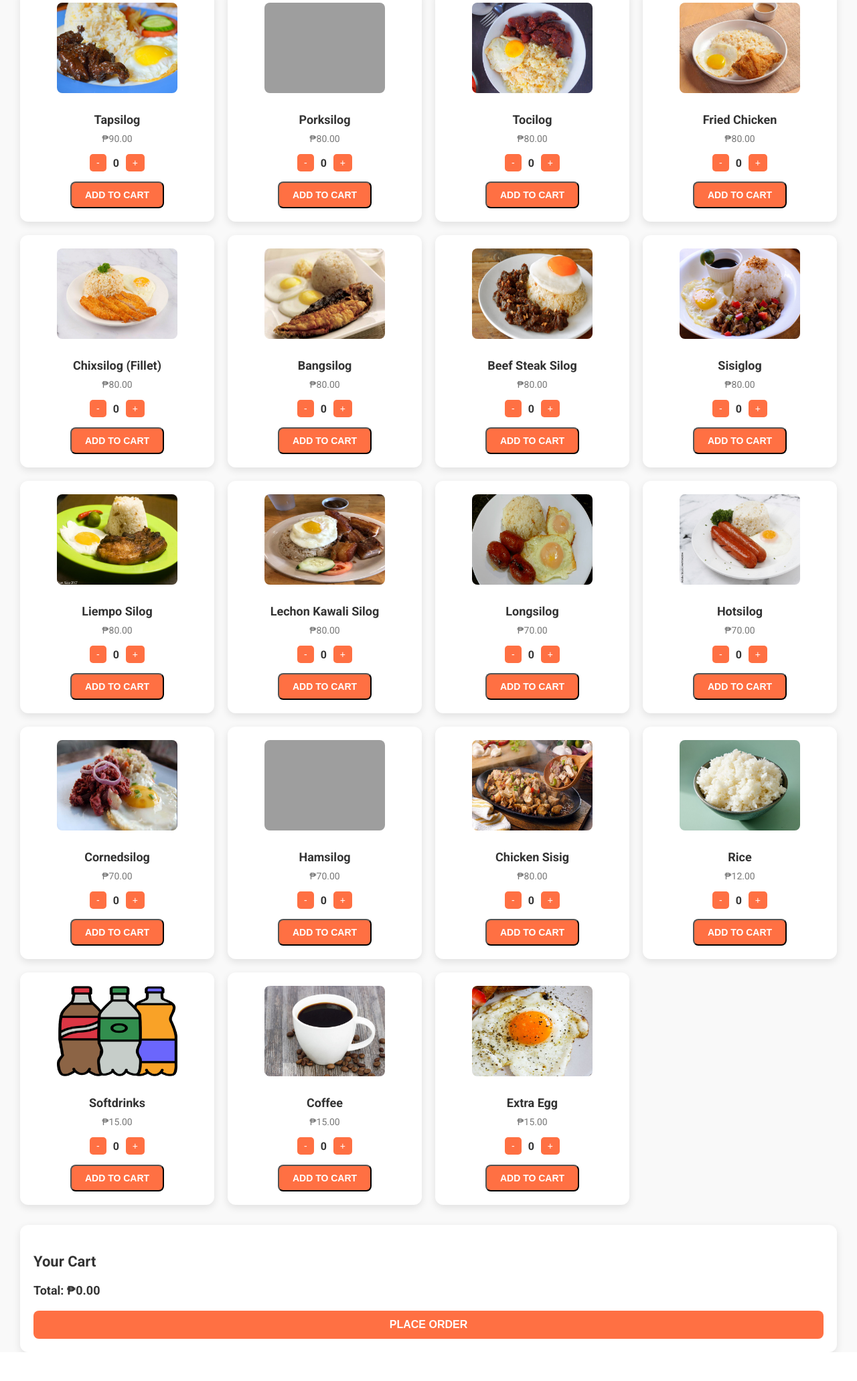
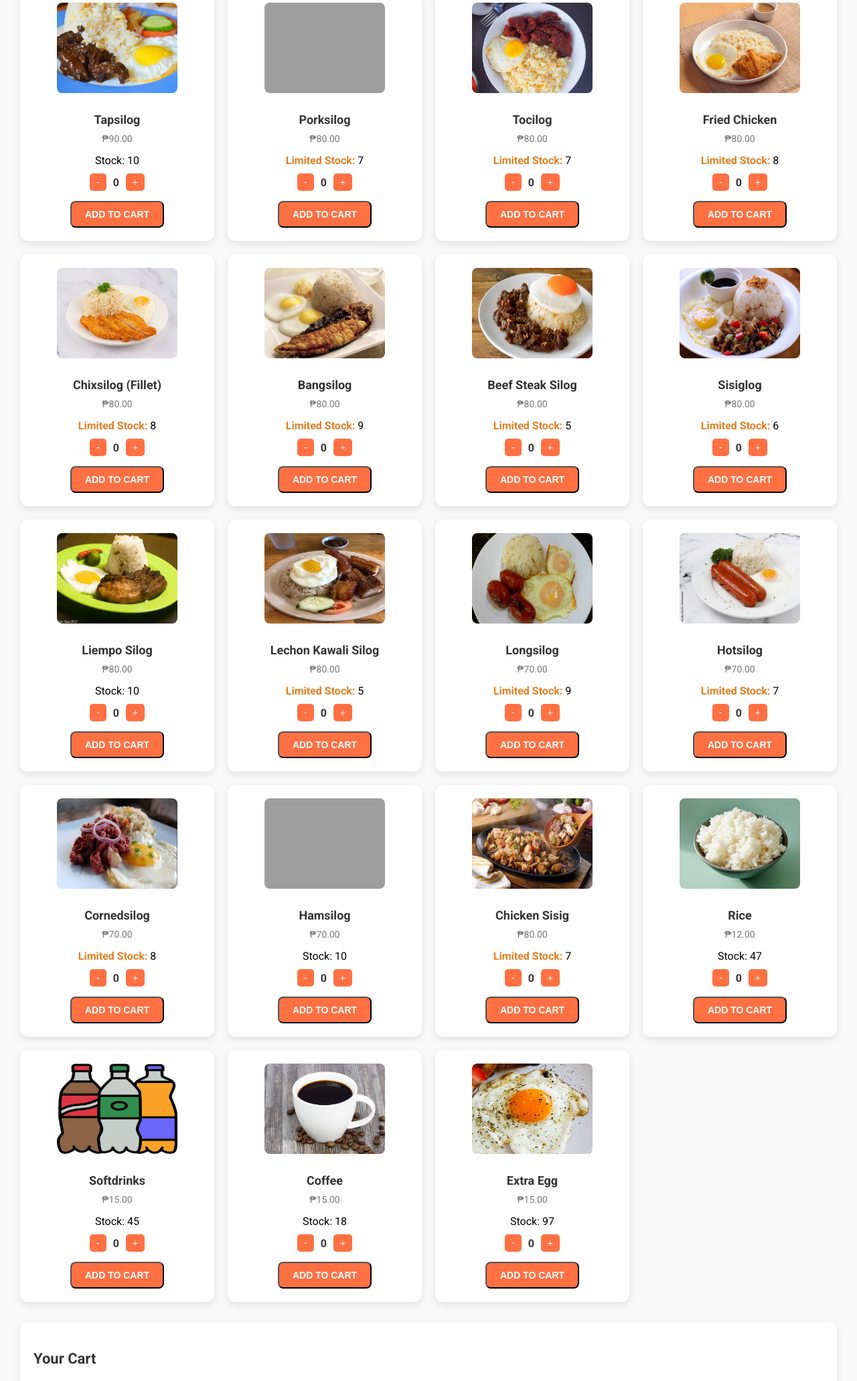
Before and after one commit to Ishtabalern/FourM, a PHP site: page /order.php in a window 1280 px wide. Shown: the part 212-2274 px from the top of the page at 67% size. Before the commit the page ends 2231 px from the top, so only its background shows below. Run offline with PHP 8.4, Linux system fonts and the light colour scheme; data comes from the database, SQL or seed files in the repository; grey boxes are pictures that could not be loaded.

Commit message:
8:34 pm
added the things mr pimentel wants 🙄

```diff
--- a/order.php
+++ b/order.php
@@ -125,6 +125,7 @@ include 'db.php';
             align-items: center;
             gap: 10px;
             margin-bottom: 15px;
+            margin-top: 10px;
         }
 
         .quantity-controls button {
@@ -236,6 +237,14 @@ include 'db.php';
         .cart .place-order:hover {
             background-color: #e66038;
         }
+        .low-stock-warning {
+            color: #e67e22;
+            font-weight: bold;
+        }
+        .no-stock {
+            color: #e74c3c;
+            font-weight: bold;
+        }
 
     </style>
     <script>
@@ -336,6 +345,17 @@ include 'db.php';
                 <img src="<?php echo $row['image_url']; ?>" alt="<?php echo $row['name']; ?>">
                 <h4><?php echo $row['name']; ?></h4>
                 <p>₱<?php echo $row['price']; ?></p>
+                <?php
+                                    if ($row["stock"] == 0) {
+                                        echo '<span class="no-stock">Not Available </span>';
+                                    } elseif ($row["stock"] < 10) {
+                                        echo '<span class="low-stock-warning">Limited Stock:</span>';
+                                        echo '<span class="quantity">' . "&nbsp;" . $row["stock"] . '</span>';
+                                    } else {
+                                        echo '<span class="stock">Stock: </span>';
+                                        echo $row["stock"];
+                                    }
+                                    ?>
                 <div class="quantity-controls">
                     <button onclick="decreaseQuantity(<?php echo $row['id']; ?>)">-</button>
                     <span id="quantity_value_<?php echo $row['id']; ?>">0</span>
```
